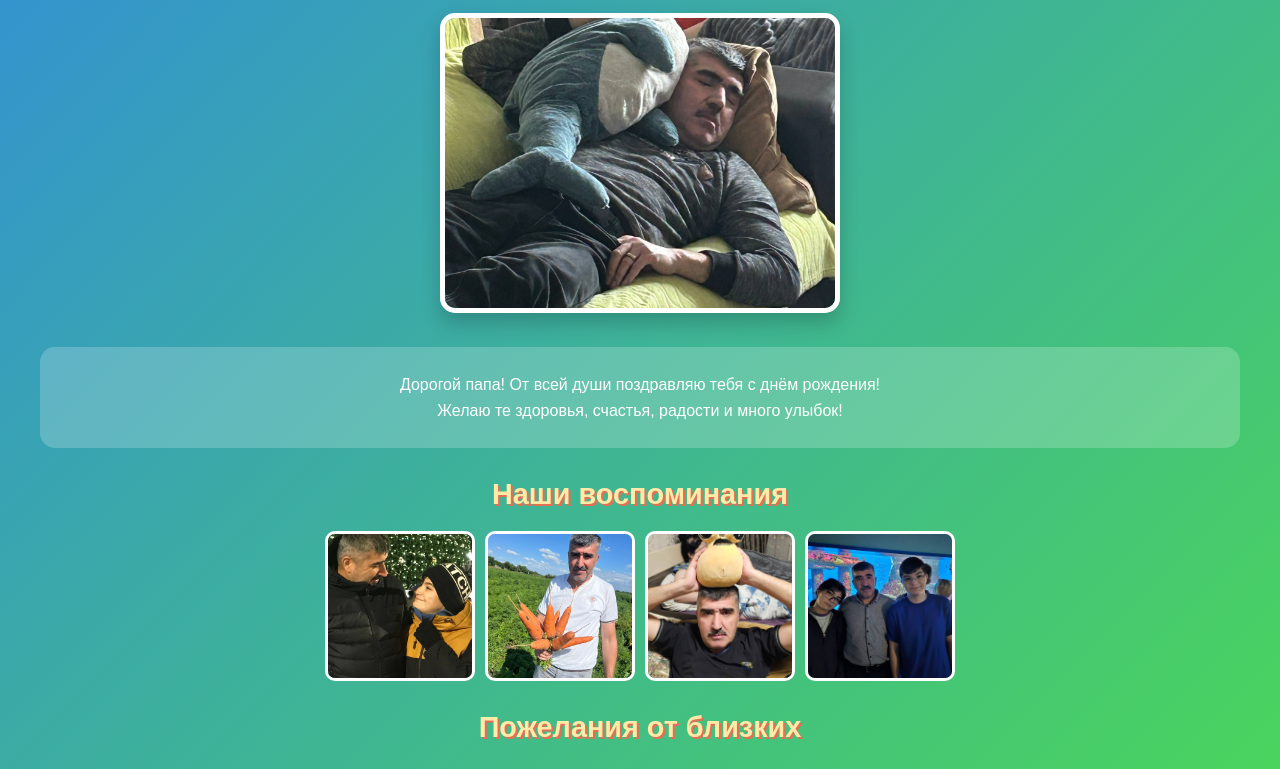
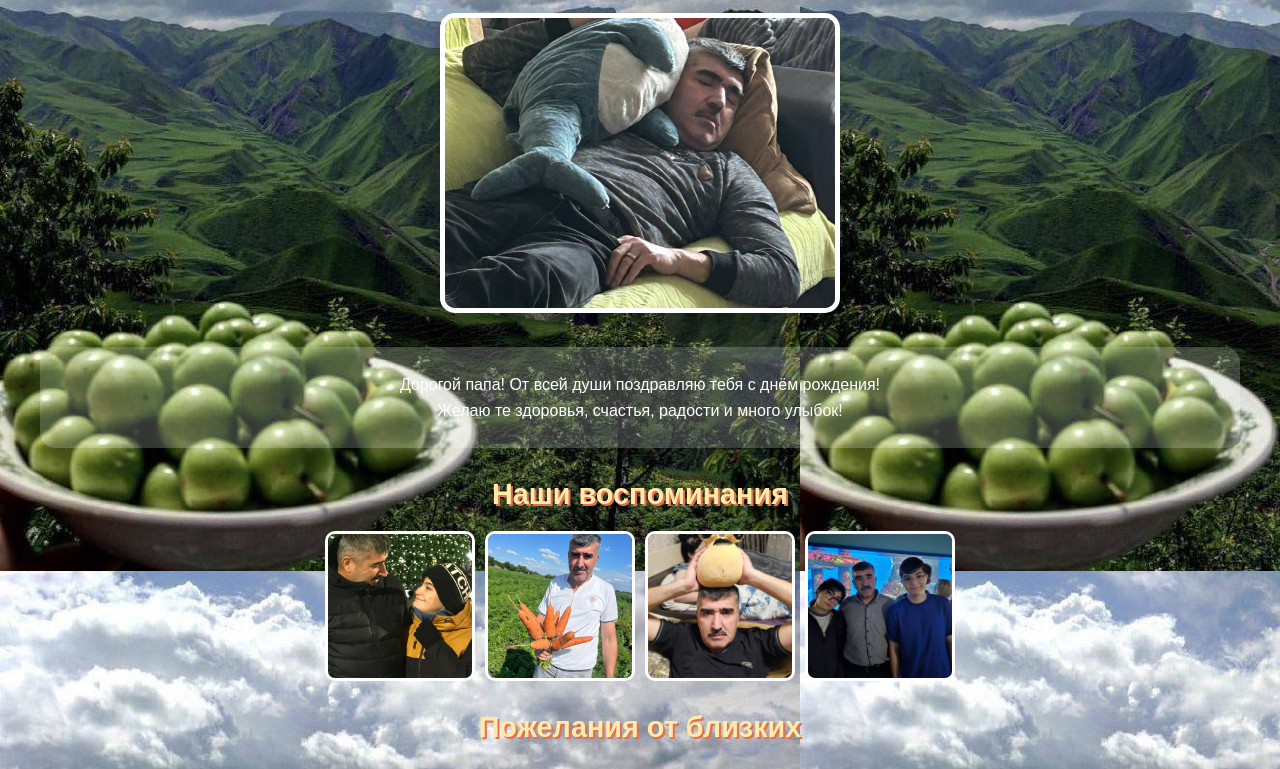
Before and after one commit to Tistik71/skibidi, a plain HTML site: page dad.html in a window 1280 px wide. Shown: the part 218-987 px from the top of the page. Drawn offline with Linux system fonts and the light colour scheme.

Commit message:
Add files via upload

```diff
--- a/dad.html
+++ b/dad.html
@@ -1,4 +1,4 @@
- <!DOCTYPE html>
+<!DOCTYPE html>
 <!--[if lt IE 7]>      <html class="no-js lt-ie9 lt-ie8 lt-ie7"> <![endif]-->
 <!--[if IE 7]>         <html class="no-js lt-ie9 lt-ie8"> <![endif]-->
 <!--[if IE 8]>         <html class="no-js lt-ie9"> <![endif]-->
@@ -23,7 +23,7 @@
 
         body {
             font-family: Arial, sans-serif;
-            background: linear-gradient(135deg, #318dda, #4ddd4d);
+            background-image: url(mid.jpg);
             color: white;
             text-align: center;
             padding: 20px;
```
Also changed, not shown: mid.jpg (added).
